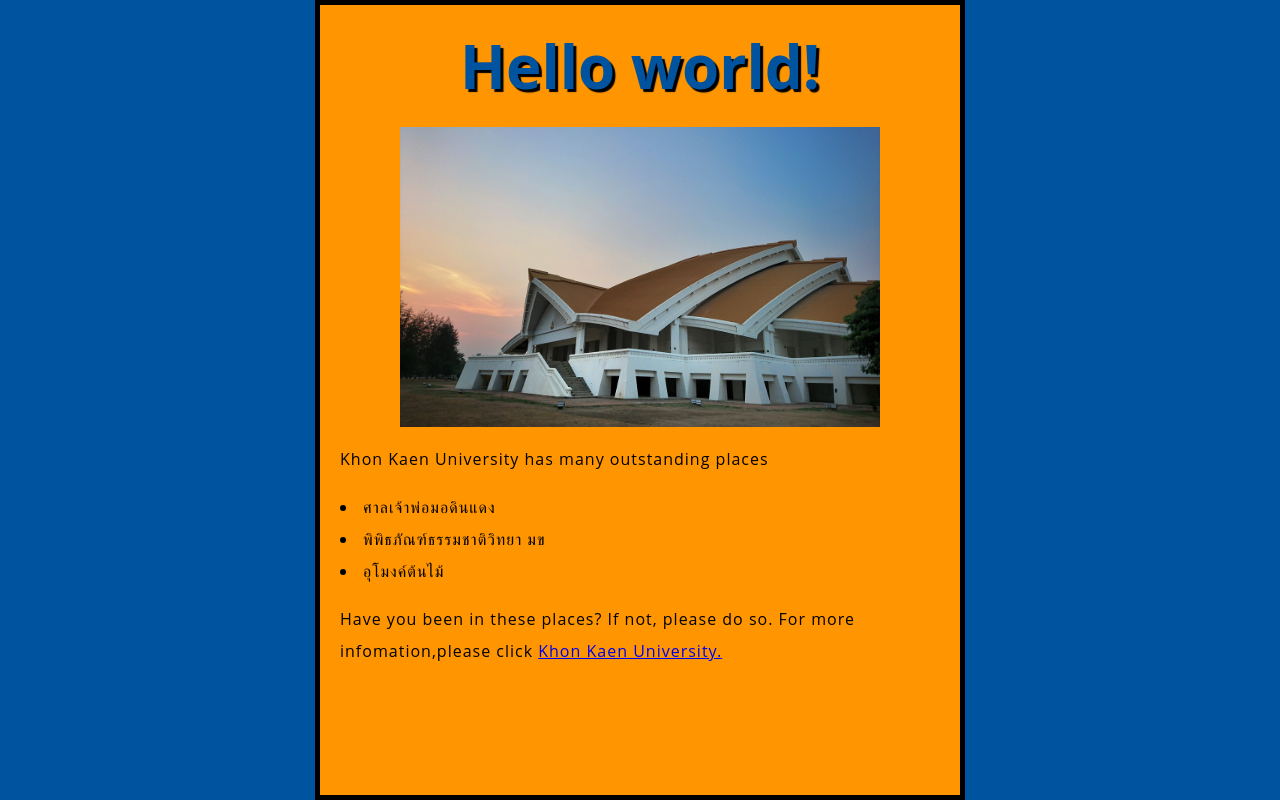
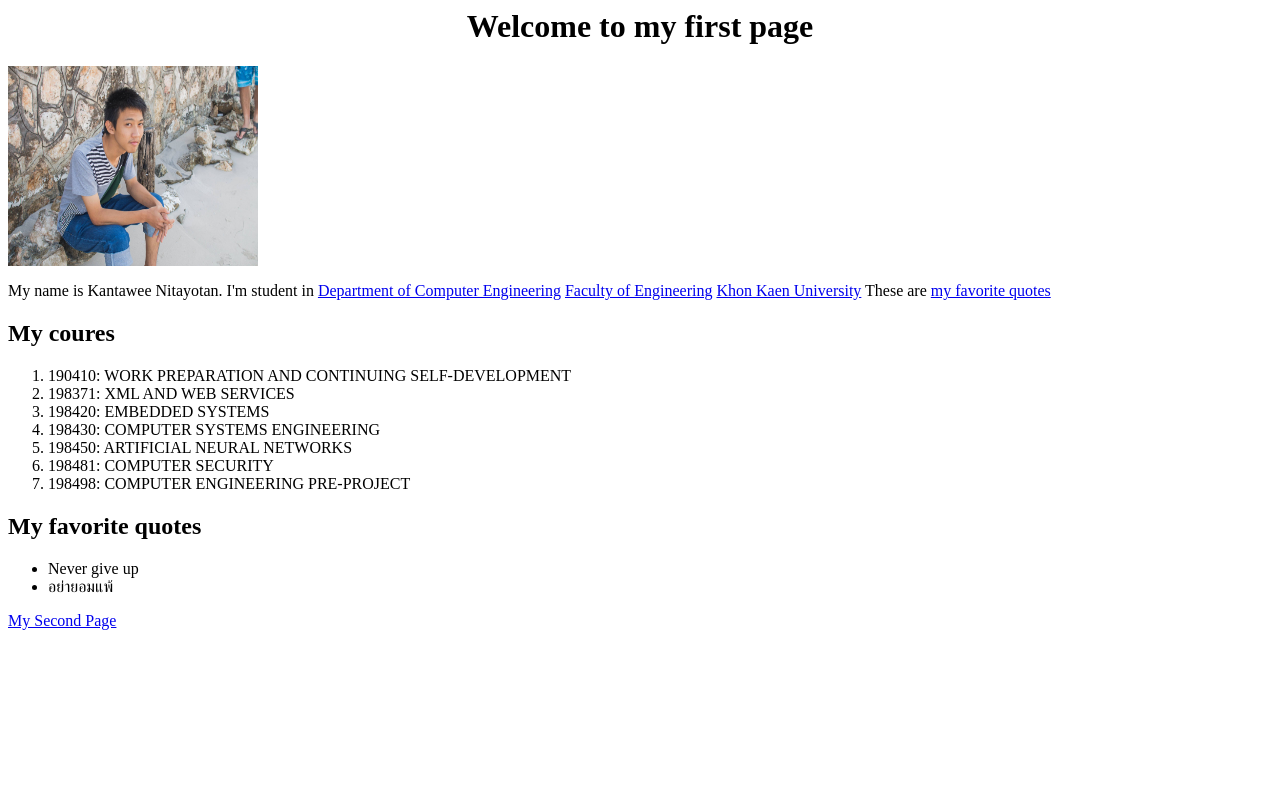
Before and after one commit to kantawee123/kantawee.github.io, a plain HTML site: page index.html in a window 1280 px wide. Drawn offline with Linux system fonts and the light colour scheme.

Commit message:
lab4 problem 1&2

```diff
--- a/index.html
+++ b/index.html
@@ -5,15 +5,34 @@
         <link href="./styles/style.css" rel="stylesheet" type="text/css">
     </head>
     <body>
-        <h1>Hello world!</h1>
-        <img src="./images/khonkaen.jpg" width="480px" height="300px" alt="My test image">
-        <p>Khon Kaen University has many outstanding places</p>
-        <li>ศาลเจ้าพ่อมอดินแดง</li>
-        <li>พิพิธภัณฑ์ธรรมชาติวิทยา มข</li>
-        <li>อุโมงค์ต้นไม้</li>
+        <h1 class="welcome_text">Welcome to my first page</h1>
+        <img src="./images/mypic.jpg" width="250px" height="200px" alt="My test image">
         <p>
-            Have you been in these places? If not, please do so. For more infomation,please click
-            <a href="http://www.kku.ac.th">Khon Kaen University.</a>
+            My name is Kantawee Nitayotan. I'm student in
+            <a href="https://gear.kku.ac.th/">Department of Computer Engineering</a>
+            <a href="https://www.en.kku.ac.th/portal/">Faculty of Engineering</a>
+            <a href="https://www.kku.ac.th/?l=th">Khon Kaen University</a>
+            These are
+            <a href="#my_quotes">my favorite quotes</a>
         </p>
+
+        <h2>My coures</h2>
+        <ol>
+            <li>190410: WORK PREPARATION AND CONTINUING SELF-DEVELOPMENT</li>
+            <li>198371: XML AND WEB SERVICES</li>
+            <li>198420: EMBEDDED SYSTEMS</li>
+            <li>198430: COMPUTER SYSTEMS ENGINEERING</li>
+            <li>198450: ARTIFICIAL NEURAL NETWORKS</li>
+            <li>198481: COMPUTER SECURITY</li>
+            <li>198498: COMPUTER ENGINEERING PRE-PROJECT</li>
+        </ol>
+
+        <h2><a name="my_quotes"/>My favorite quotes</h2>
+        <ul>
+            <li>Never give up</li>
+            <li>อย่ายอมแพ้</li>
+        </ul>
+
+        <a href="./mysecondpage.html">My Second Page</a>
     </body>
 </html>
--- a/styles/style.css
+++ b/styles/style.css
@@ -1,34 +1,3 @@
-html {
-    font-size: 10px;
-    font-family: "Open Sans", sans-serif;
-    background-color: #00539F;
+.welcome_text {
+    text-align: center;
 }
-
-body {
-    width: 600px;
-    margin: 0 auto;
-    background-color: #FF9500;
-    padding: 0 20px 20px 20px;
-    border: 5px solid black
-}
-
-h1 {
-    font-size: 60px;
-    text-align: center;
-    margin: 0;
-    padding: 20px 0;
-    color: #00539F;
-    text-shadow: 3px 3px 1px black;
-}
-
-img {
-    text-align: center;
-    display: block;
-    margin: 0 auto;
-}
-
-p, li {
-    font-size: 16px;
-    line-height: 2;
-    letter-spacing: 1px;
-}
--- /dev/null
+++ b/styles/style2.css
@@ -0,0 +1,26 @@
+html {
+    font-family: 'Verdena', sans-serif;
+}
+
+body {
+    width: 1200px;
+}
+
+.book_name {
+    color: green;
+}
+
+.writer_name {
+    color: white;
+    background-color: blue;
+}
+
+.more_info {
+    color: white;
+    background-color: blue;
+}
+
+.book_img {
+    padding: 5px;
+    border: 3px solid black;
+}
```
Also changed, not shown: mysecondpage.html (added, +19 -0 lines), images/khonkaen.jpg (deleted), images/mybook.png (added), images/mypic.jpg (added).
